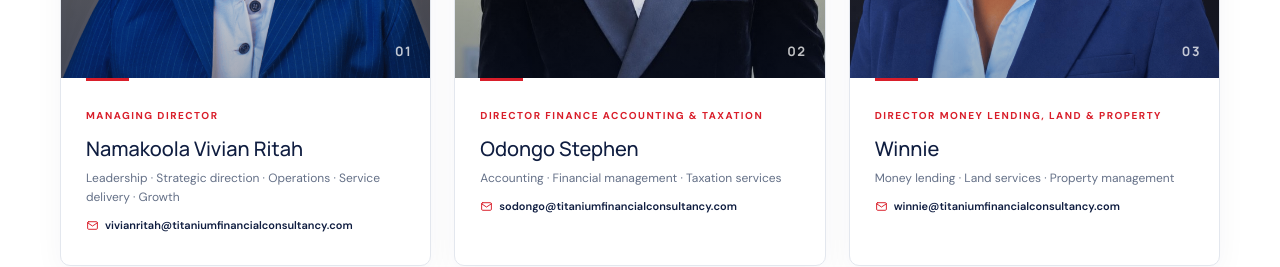
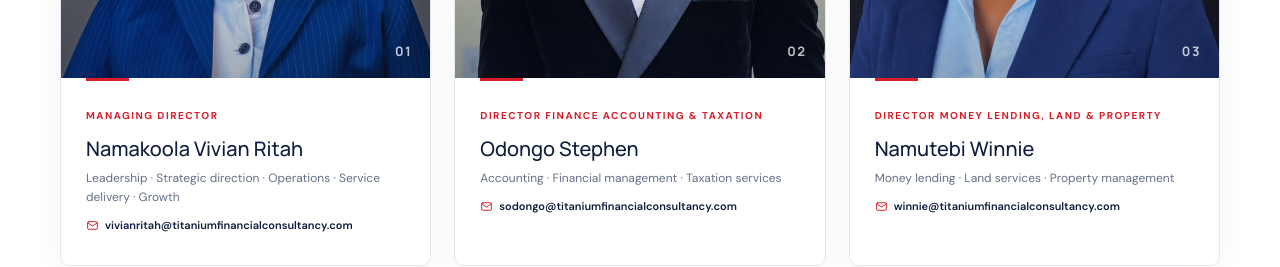
Before and after one commit to ssekimuli/fintest, a React (Vite) app: page / in a window 1280 px wide. Shown: the part 5040-5307 px from the top of the page. Built offline with nearby package versions, Linux system fonts and the light colour scheme; the HTML template or start-up script is replaced by a standard one.

Commit message:
feat(team): update Namutebi Winnie full name and Director title

```diff
--- a/index.html
+++ b/index.html
@@ -84,7 +84,7 @@
             },
             {
               "@type": "Person",
-              "name": "Winnie",
+              "name": "Namutebi Winnie",
               "jobTitle": "Director Money Lending, Land & Property",
               "email": "winnie@titaniumfinancialconsultancy.com",
               "image": "https://titaniumfinancialconsultancy.com/assets/winnie.png"
--- a/src/components/Layout.tsx
+++ b/src/components/Layout.tsx
@@ -32,7 +32,7 @@ const PAGE_DEFAULTS: Record<string, { title: string; description: string }> = {
   team: {
     title: "Executive Leadership & Financial Specialists",
     description:
-      "Meet our leadership team: Managing Director Namakoola Vivian Ritah, Director of Finance, Accounting & Taxation Odongo Stephen, and Director of Money Lending, Land & Property Winnie.",
+      "Meet our leadership team: Managing Director Namakoola Vivian Ritah, Director of Finance, Accounting & Taxation Odongo Stephen, and Director of Money Lending, Land & Property Namutebi Winnie.",
   },
   faq: {
     title: "Frequently Asked Questions · Loans & Investment Tiers",
--- a/src/data/siteData.ts
+++ b/src/data/siteData.ts
@@ -194,7 +194,7 @@ export const team: TeamMember[] = [
   {
     id: "director-lending-land-property",
     icon: "building",
-    name: "Winnie",
+    name: "Namutebi Winnie",
     role: "Director Money Lending, Land & Property",
     specialty: "Money lending · Land services · Property management",
     email: "winnie@titaniumfinancialconsultancy.com",
```
